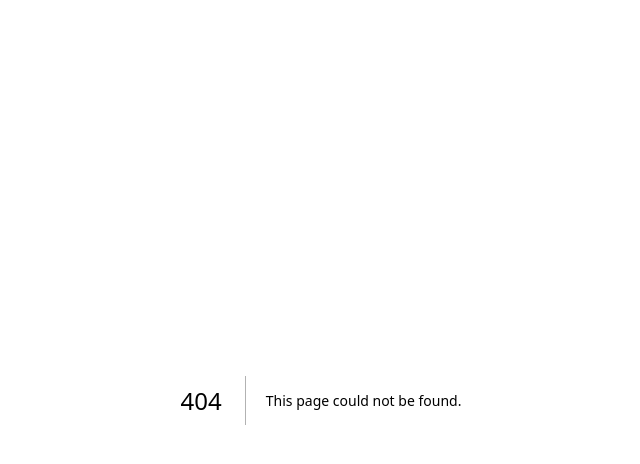
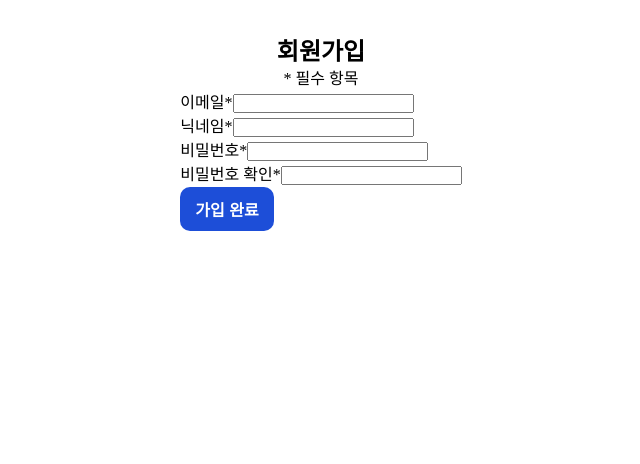
Before and after one commit to 2021bong/the-best-line, a Next.js app: page /signup in a window 1280 px wide. Before the commit this address had no page. Shown: the top 464 px of the page, without its empty margins (319-959 px from the left). Built offline with nearby package versions, Linux system fonts and the light colour scheme; no server answers.

Commit message:
feat : add firebase auth
- install firebase
- add login and signup pages
- add feature firebase email login

```diff
--- /dev/null
+++ b/app/(activity)/progress/page.module.scss
@@ -0,0 +1,41 @@
+.container {
+  display: flex;
+  flex-direction: column;
+  align-items: center;
+  min-height: 100vh;
+  padding-top: 2rem;
+
+  .content_box {
+    width: 100%;
+    min-width: 350px;
+    margin-bottom: 10px;
+    padding: 20px;
+    border: 1px solid #000;
+    border-radius: 20px;
+
+    &:first-child {
+      border: none;
+    }
+
+    &:last-child {
+      margin-bottom: 40px;
+    }
+  }
+
+  .button {
+    margin: 0 auto;
+    padding: 10px 15px;
+    border-radius: 10px;
+    font-size: 1rem;
+    background-color: #1d4ed8;
+    font-weight: 700;
+
+    &:hover {
+      background-color: #3b82f6;
+    }
+
+    &:active {
+      background-color: #1e3a8a;
+    }
+  }
+}
--- /dev/null
+++ b/app/(auth)/login/page.module.scss
@@ -0,0 +1,35 @@
+.container {
+  display: flex;
+  flex-direction: column;
+  justify-content: center;
+  align-items: center;
+  max-width: 395px;
+  min-height: 100vh;
+  margin: 0 auto;
+
+  .title {
+    font-size: 24px;
+  }
+
+  .button_box {
+    display: flex;
+    justify-content: center;
+
+    .button {
+      margin: 0 auto;
+      padding: 10px 15px;
+      border-radius: 10px;
+      font-size: 1rem;
+      background-color: #1d4ed8;
+      font-weight: 700;
+
+      &:hover {
+        background-color: #3b82f6;
+      }
+
+      &:active {
+        background-color: #1e3a8a;
+      }
+    }
+  }
+}
--- /dev/null
+++ b/app/(auth)/signup/page.module.scss
@@ -0,0 +1,28 @@
+.container {
+  display: flex;
+  flex-direction: column;
+  align-items: center;
+  min-height: 100vh;
+  padding-top: 2rem;
+
+  .title {
+    font-size: 24px;
+  }
+
+  .button {
+    margin: 0 auto;
+    padding: 10px 15px;
+    border-radius: 10px;
+    font-size: 1rem;
+    background-color: #1d4ed8;
+    font-weight: 700;
+
+    &:hover {
+      background-color: #3b82f6;
+    }
+
+    &:active {
+      background-color: #1e3a8a;
+    }
+  }
+}
--- /dev/null
+++ b/app/(auth)/signup/page.tsx
@@ -0,0 +1,94 @@
+'use client';
+import { initializeApp } from 'firebase/app';
+import {
+  getAuth,
+  createUserWithEmailAndPassword,
+  updateProfile,
+} from 'firebase/auth';
+import styles from './page.module.scss';
+import { useState } from 'react';
+
+const firebaseConfig = {
+  apiKey: process.env.NEXT_PUBLIC_APPKEY,
+  authDomain: process.env.NEXT_PUBLIC_AUTH_DOMAIN,
+  projectId: process.env.NEXT_PUBLIC_PROJECT_ID,
+  storageBucket: process.env.NEXT_PUBLIC_STORAGE_BUCKET,
+  messagingSenderId: process.env.NEXT_PUBLIC_MESSAGING_SENDER_ID,
+  appId: process.env.NEXT_PUBLIC_APP_ID,
+  measurementId: process.env.NEXT_PUBLIC_MEASUREMENT_ID,
+};
+const app = initializeApp(firebaseConfig);
+
+export default function Login() {
+  const [email, setEmail] = useState('');
+  const [nickname, setNickname] = useState('');
+  const [password, setPassword] = useState('');
+  const [confirmPw, setConfirmPw] = useState('');
+
+  const onSignup = () => {
+    const auth = getAuth(app);
+    if (email && nickname && password && confirmPw) {
+      createUserWithEmailAndPassword(auth, email, password)
+        .then((userCredential) => {
+          if (auth.currentUser) {
+            updateProfile(auth.currentUser, { displayName: nickname });
+          }
+          console.log('success : ', userCredential);
+          const user = userCredential.user;
+        })
+        .catch((error) => {
+          console.log('error : ', error);
+          alert('에러가 발생했습니다. 다시 시도해주세요.');
+        });
+    } else {
+      alert('필수항목을 모두 입력해주세요.');
+    }
+  };
+  return (
+    <div className={styles.container}>
+      <h3 className={styles.title}>회원가입</h3>
+      <p>* 필수 항목</p>
+      <form className={styles.form} onSubmit={(e) => e.preventDefault()}>
+        <p>
+          <label htmlFor='email'>이메일*</label>
+          <input
+            type='text'
+            id='email'
+            value={email}
+            onChange={(e) => setEmail(e.target.value)}
+          />
+        </p>
+        <p>
+          <label htmlFor='nickname'>닉네임*</label>
+          <input
+            type='text'
+            id='nickname'
+            value={nickname}
+            onChange={(e) => setNickname(e.target.value)}
+          />
+        </p>
+        <p>
+          <label htmlFor='pw'>비밀번호*</label>
+          <input
+            type='password'
+            id='pw'
+            value={password}
+            onChange={(e) => setPassword(e.target.value)}
+          />
+        </p>
+        <p>
+          <label htmlFor='confimpw'>비밀번호 확인*</label>
+          <input
+            type='password'
+            id='confimpw'
+            value={confirmPw}
+            onChange={(e) => setConfirmPw(e.target.value)}
+          />
+        </p>
+        <button onClick={onSignup} className={styles.button}>
+          가입 완료
+        </button>
+      </form>
+    </div>
+  );
+}
--- a/package.json
+++ b/package.json
@@ -10,6 +10,7 @@
   },
   "dependencies": {
     "axios": "^1.6.2",
+    "firebase": "^10.7.0",
     "next": "14.0.2",
     "react": "^18",
     "react-dom": "^18",
```
Also changed, not shown: app/(activity)/progress/page.tsx (+26 -1 lines), app/(auth)/login/page.tsx (added, +76 -0 lines), 1 other file (tests, documents, lock files or other folders).
